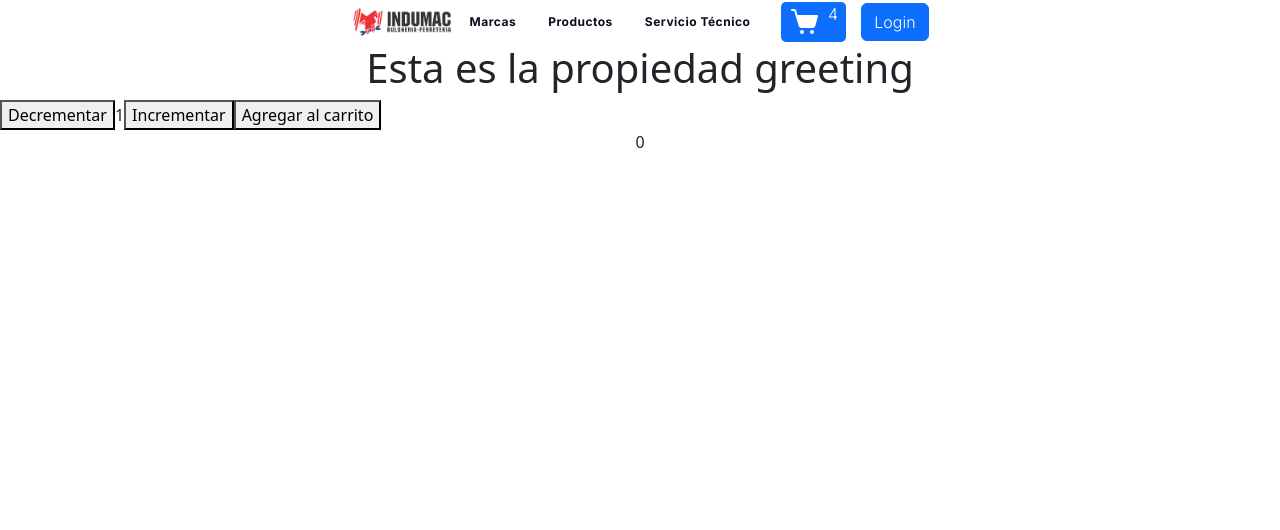
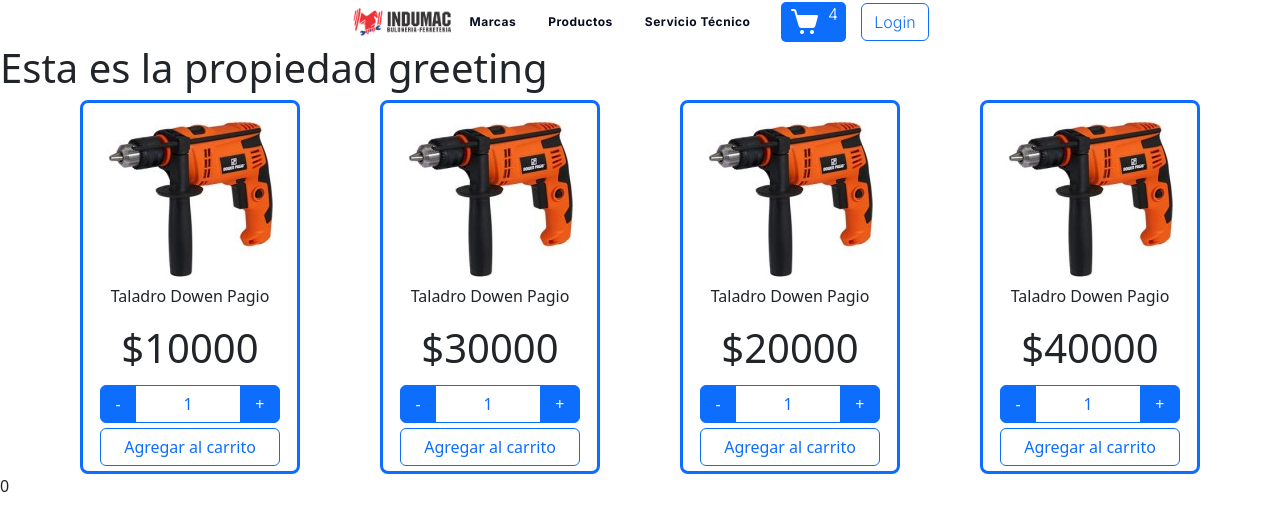
Before and after one commit to martincacciurri/tiendaindumac-cacciurri, a React (Create React App) app: page / in a window 1280 px wide. Shown: the top 530 px of the page. Built offline with nearby package versions, Linux system fonts and the light colour scheme.

Commit message:
Desafio 4

```diff
--- a/src/App.css
+++ b/src/App.css
@@ -1,7 +1,7 @@
 .App {
-  margin:0;
-  padding: 0;
-  text-align: center;
+  margin:0px;
+  padding: 0px;
+  /* text-align: center; */
 }
 
 .App-logo {
--- a/src/App.js
+++ b/src/App.js
@@ -2,20 +2,13 @@
 import './App.css';
 import NavBar from './componentes/NavBar/NavBar';
 import ItemListContainer from './componentes/ItemListContainer/ItemListContainer';
-import {Contador} from './componentes/Contador/Contador';
-import {Carrito} from './componentes/Carrito/Carrito';
+
 
 
 function App() {
-  const [numeroProductos, setNumeroProductos] = useState(0);
 
 
-  const agregar = (productos) =>{
-    console.log('Función agregar', productos);
-    setNumeroProductos(productos);
-  }
-
-  console.log('numeroProductos', numeroProductos)
+  // console.log('numeroProductos', numeroProductos)
 
   return (
     <div className="App">
@@ -23,8 +16,8 @@
         <NavBar></NavBar>
       </header>
       <ItemListContainer greeting="Esta es la propiedad greeting"/>
-      <Contador stock={10} initial={1} agregarProducto={agregar}/>
-      <Carrito numeroCarrito={numeroProductos}/>
+
+
     </div>
   );
 }
--- a/src/componentes/Contador/Contador.css
+++ /dev/null
@@ -1,10 +0,0 @@
-.contador-container{
-    display: flex;
-    align-items: center;
-    vertical-align: middle;
-}
-
-.contador-container p{
-    margin:0px;
-    padding: 0px;
-}
--- a/src/componentes/Contador/Contador.jsx
+++ /dev/null
@@ -1,31 +0,0 @@
-import './Contador.css';
-import {useState} from "react";
-
-export const Contador = ({stock, initial, agregarProducto})=> {
-    // Cuando una propiedad o variable de estado cambie
-    // el componente vuelve a renderizarse
-    const [contador, setContador] = useState(initial);
-
-    const incrementar = () =>{
-        if(contador<stock){
-           setContador(contador + 1)
-        }
-    }
-
-    const decrementar = () =>{
-        if(contador>0){
-           setContador(contador - 1)
-        }
-    }
-
-    return(
-        <div className="contador-container">
-            <button onClick={decrementar}>Decrementar</button>
-            <p>{contador}</p>
-            <button onClick={incrementar}>Incrementar</button>
-            <div>
-                <button onClick={()=>(agregarProducto(contador))}>Agregar al carrito</button>
-            </div>
-        </div>
-    )
-}
--- /dev/null
+++ b/src/componentes/ItemCount/ItemCount.css
@@ -0,0 +1,34 @@
+.me-2{
+    min-width: 180px ;
+    margin: 5px 10px 5px 10px !important;
+    align-items: center;
+
+}
+
+.contador-container{
+    text-align: center;
+    border-radius: 8px;
+    border-style: solid;
+    border-color: #0d6efd;
+    width: 220px;
+    padding: 5px;
+    align-items: center;
+}
+
+.btn-primary{
+    background-color: white !important;
+    color:#0d6efd;
+}
+
+.resta, .suma{
+    background-color:#0d6efd !important;
+    color:white !important;
+}
+
+.cantidad{
+    width: 100px;
+}
+
+.btn-outline-primary{
+    min-width: 180px !important;
+}
--- /dev/null
+++ b/src/componentes/ItemCount/ItemCount.jsx
@@ -0,0 +1,45 @@
+import './ItemCount.css';
+import {useState} from "react";
+import Button from 'react-bootstrap/Button';
+import ButtonGroup from 'react-bootstrap/ButtonGroup';
+import ButtonToolbar from 'react-bootstrap/ButtonToolbar';
+
+
+export const ItemCount = ({stock, initial,precio, agregarProducto})=> {
+    // Cuando una propiedad o variable de estado cambie
+    // el componente vuelve a renderizarse
+    const [contador, setContador] = useState(initial);
+
+    const incrementar = () =>{
+        if(contador<stock){
+           setContador(contador + 1)
+        }
+    }
+
+    const decrementar = () =>{
+        if(contador>0){
+           setContador(contador - 1)
+        }
+    }
+
+    return(
+        <div className='contador-container'>
+            <div>
+                <img src="./01.jpg" alt="" className="producto" />
+                <p>Taladro Dowen Pagio</p>
+                <h1>${precio}</h1>
+                <ButtonGroup className='me-2' aria-label="Second group">
+                    <Button className='resta' onClick={decrementar}>-</Button>
+                    <Button className='cantidad'>{contador}</Button>
+                    <Button className='suma' onClick={incrementar}>+</Button>
+                </ButtonGroup>
+            </div>
+            {/* <ButtonToolbar aria-label="Toolbar with button groups">
+
+        </ButtonToolbar> */}
+            <div>
+                <Button variant="outline-primary" onClick={()=>(agregarProducto(contador))}>Agregar al carrito</Button>
+            </div>
+        </div>
+    )
+}
--- a/src/componentes/ItemListContainer/ItemListContainer.css
+++ b/src/componentes/ItemListContainer/ItemListContainer.css
@@ -2,3 +2,8 @@
     align-items: center;
     height: 100%;
 }
+
+.productos-card{
+    display: flex;
+    justify-content: space-evenly;
+}
--- a/src/componentes/ItemListContainer/ItemListContainer.jsx
+++ b/src/componentes/ItemListContainer/ItemListContainer.jsx
@@ -1,7 +1,33 @@
+import { useState } from 'react';
 import './ItemListContainer.css';
+import {ItemCount} from '../ItemCount/ItemCount'
+import {Carrito} from '../Carrito/Carrito';
 
-export default function ItemListContainer(props){
+function ItemListContainer(props){
+    const [numeroProductos, setNumeroProductos] = useState(0);
+
+
+    const agregar = (productos) =>{
+      console.log('Función agregar', productos);
+      setNumeroProductos(productos);
+    }
+
+
     return(
+        <>
         <h1>{props.greeting}</h1>
+        <div className='productos-card'>
+            <ItemCount stock={5} initial={1} precio={10000} agregarProducto={agregar}/>
+            <ItemCount stock={5} initial={1} precio={30000} agregarProducto={agregar}/>
+            <ItemCount stock={5} initial={1} precio={20000} agregarProducto={agregar}/>
+            <ItemCount stock={5} initial={1} precio={40000} agregarProducto={agregar}/>
+        </div>
+
+        <Carrito numeroCarrito={numeroProductos}/>
+        </>
+
+
     )
 }
+
+export default ItemListContainer;
```
Also changed, not shown: public/01.jpg (added).
